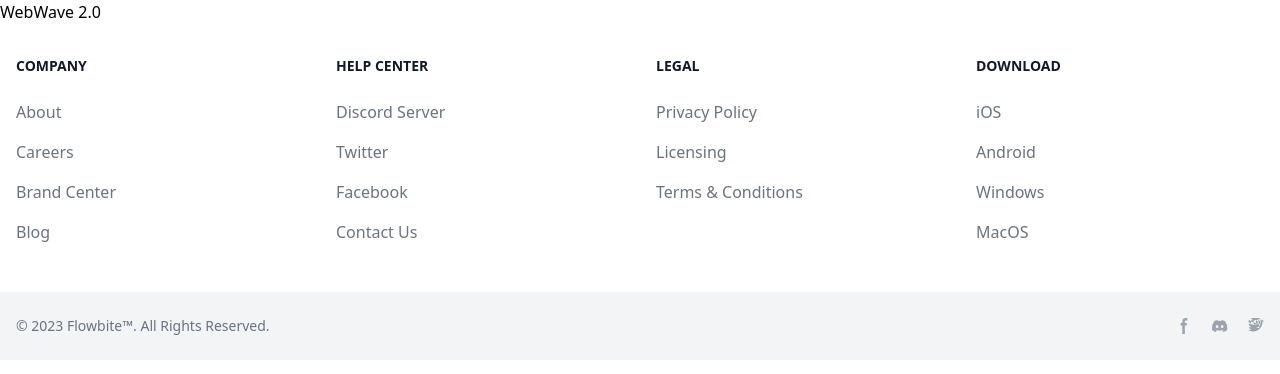
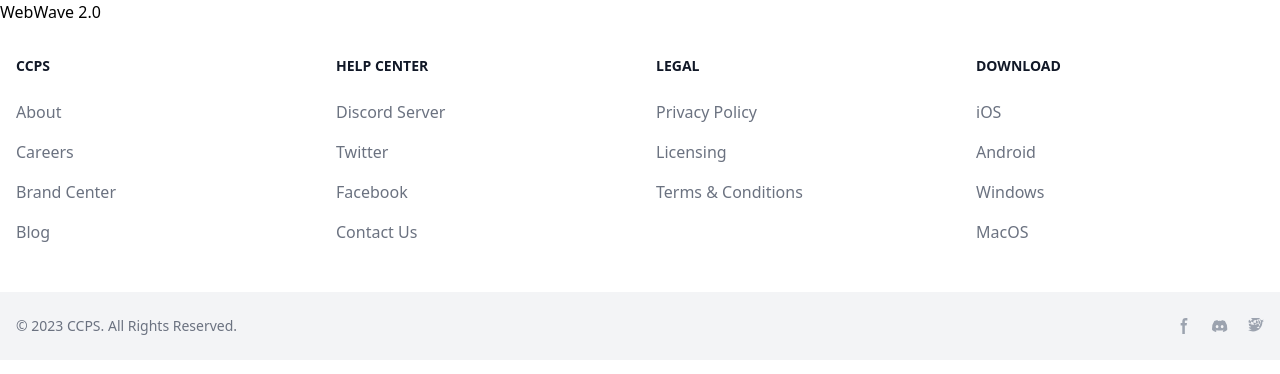
Before and after one commit to yuvraj-rathod-1202/Centre-for-Career-Planning-and-Services-Portal, a React (Vite) app in the folder frontend/: page / in a window 1280 px wide. Shown: the top 374 px of the page. Built offline with nearby package versions, Linux system fonts and the light colour scheme.

Commit message:
Footer Added

```diff
--- a/frontend/src/components/Footer.jsx
+++ b/frontend/src/components/Footer.jsx
@@ -6,7 +6,7 @@ const Footer = () => {
       <div className="mx-auto w-full max-w-screen-xl">
         <div className="grid grid-cols-2 gap-8 px-4 py-6 lg:py-8 md:grid-cols-4">
           <div>
-            <h2 className="mb-6 text-sm font-semibold text-gray-900 uppercase dark:text-white">Company</h2>
+            <h2 className="mb-6 text-sm font-semibold text-gray-900 uppercase dark:text-white">CCPS</h2>
             <ul className="text-gray-500 dark:text-gray-400 font-medium">
               <li className="mb-4">
                 <a href="#" className="hover:underline">About</a>
@@ -72,7 +72,7 @@ const Footer = () => {
           </div>
         </div>
         <div className="px-4 py-6 bg-gray-100 dark:bg-gray-700 md:flex md:items-center md:justify-between">
-          <span className="text-sm text-gray-500 dark:text-gray-300 sm:text-center">© 2023 <a href="https://flowbite.com/">Flowbite™</a>. All Rights Reserved.</span>
+          <span className="text-sm text-gray-500 dark:text-gray-300 sm:text-center">© 2023 <a href="/">CCPS</a>. All Rights Reserved.</span>
           <div className="flex mt-4 sm:justify-center md:mt-0 space-x-5 rtl:space-x-reverse">
             <a href="#" className="text-gray-400 hover:text-gray-900 dark:hover:text-white">
               <svg className="w-4 h-4" aria-hidden="true" xmlns="http://www.w3.org/2000/svg" fill="currentColor" viewBox="0 0 8 19">
```
